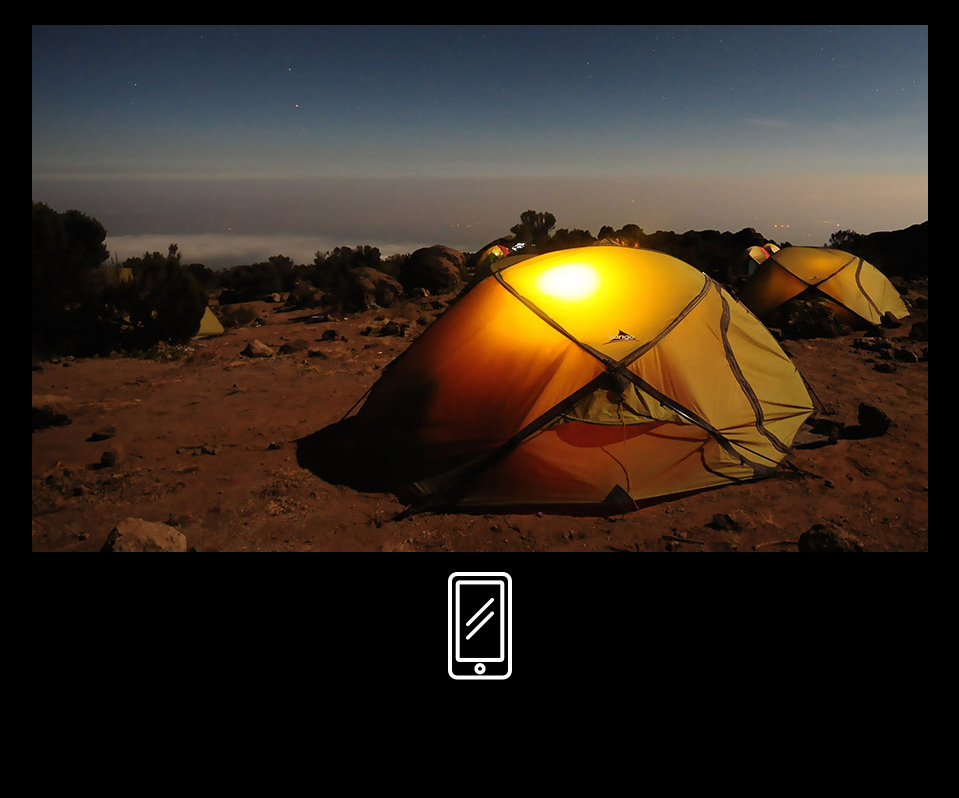
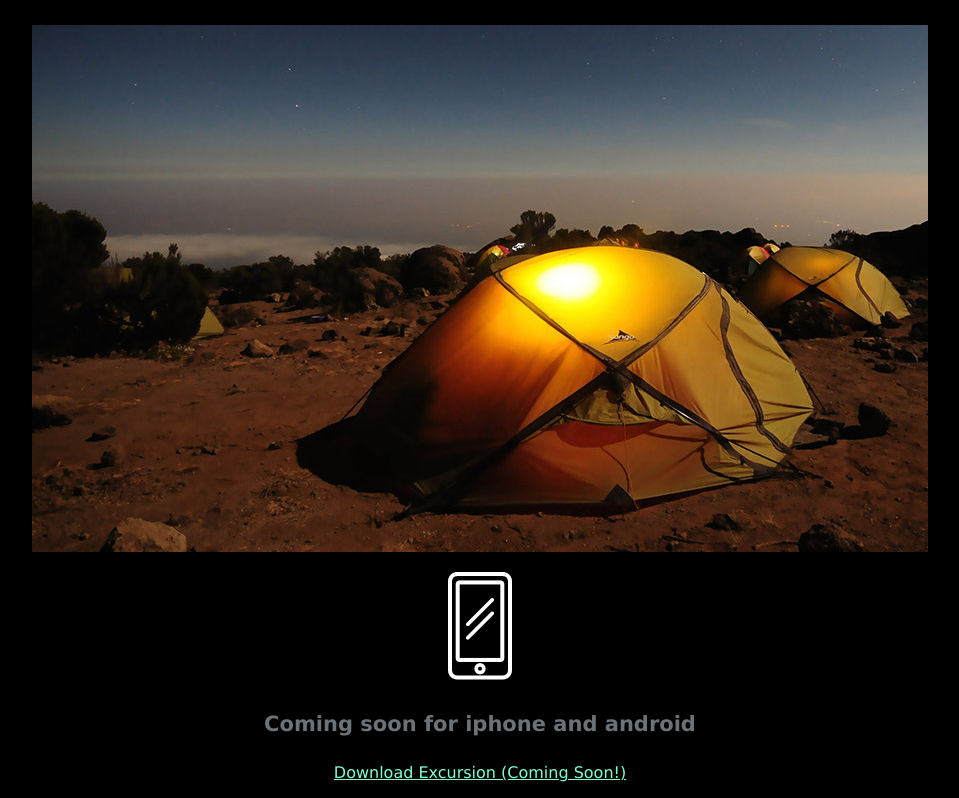
Before and after one commit to pranavrjukanti/excursion-2, a plain HTML site: page index.html in a window 1280 px wide. Shown: the part 460-1258 px from the top of the page, without its empty margins (160-1119 px from the left). Before the commit the page ends 1160 px from the top, so only its background shows below. Drawn offline with Linux system fonts and the light colour scheme.

Commit message:
Final push

```diff
--- a/index.html
+++ b/index.html
@@ -17,6 +17,9 @@
     <h4 class="header--sub-header">Excursion remembers places you like, and recommends new points of intrest around you</h4>
     <p><img src="resources/images/camp.jpg"></p>
     <p><img src="resources/images/phone.png"></p>
+    <h4 class="header--sub-header">Coming soon for iphone and android</h4>
+    <p><a class="link--cta" href="#">Download Excursion (Coming Soon!)</a></p>
+
 
 </body>
 </html>
```
